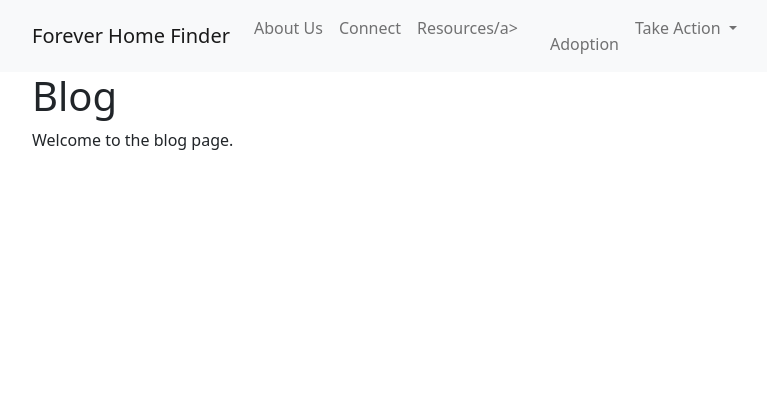
After one commit to samanthafrances/forever_home_finder, a Django app: page /blog/ in a window 1280 px wide. The commit adds this page. Shown: the top 420 px of the page, without its empty margins (50-817 px from the left). Run offline with Django 5.2, Linux system fonts and the light colour scheme.

Commit message:
add to navbar, create blog, donate, and volunteer

```diff
--- a/main_app/templates/base.html
+++ b/main_app/templates/base.html
@@ -26,6 +26,26 @@
                     <li class="nav-item">
                         <a class="nav-link" href="{% url 'about' %}">About Us</a>
                     </li>
+                    <li class="nav-item">
+                        <a class="nav-link" href="{% url 'messaging' %}">Connect</a>
+                    </li>
+                    <li class="nav-item">
+                        <a class="nav-link" href="{% url 'resources' %}">Resources/a>
+                    </li>
+                    <li class="nav-item">
+                        <a class="nav-link" href="{% url 'adoption' %}">Adoption</a>
+                    </li>
+                    <li class="nav-item dropdown">
+                        <a class="nav-link dropdown-toggle" href="#" id="navbarDropdown" role="button" data-bs-toggle="dropdown"
+                            aria-expanded="false">
+                            Take Action
+                        </a>
+                        <ul class="dropdown-menu" aria-labelledby="navbarDropdown">
+                            <li><a class="dropdown-item" href="{% url 'volunteer' %}">Volunteer</a></li>
+                            <li><a class="dropdown-item" href="{% url 'donate' %}">Donate</a></li>
+                            <li><a class="dropdown-item" href="{% url 'blog' %}">Blog</a></li>
+                        </ul>
+                    </li>
                 </ul>
             </div>
         </div>
--- /dev/null
+++ b/main_app/templates/blog.html
@@ -0,0 +1,6 @@
+{% extends 'base.html' %}
+
+{% block content %}
+<h1>Blog</h1>
+<p>Welcome to the blog page.</p>
+{% endblock %}
--- /dev/null
+++ b/main_app/templates/donate.html
@@ -0,0 +1,6 @@
+{% extends 'base.html' %}
+
+{% block content %}
+<h1>Donate</h1>
+<p>Welcome to the donate page.</p>
+{% endblock %}
--- /dev/null
+++ b/main_app/templates/volunteer.html
@@ -0,0 +1,6 @@
+{% extends 'base.html' %}
+
+{% block content %}
+<h1>Volunteer</h1>
+<p>Welcome to the volunteer page.</p>
+{% endblock %}
--- a/main_app/urls.py
+++ b/main_app/urls.py
@@ -4,4 +4,7 @@ from . import views
 urlpatterns = [
     path('', views.home, name='home'),
     path('about/', views.about, name='about'),
+    path('volunteer/', views.volunteer_view, name='volunteer'),
+    path('blog/', views.blog_view, name='blog'),
+    path('donate/', views.donate_view, name='donate'),
 ]
--- a/main_app/views.py
+++ b/main_app/views.py
@@ -6,3 +6,12 @@ def home(request):
 
 def about(request):
   return render(request, 'about.html')
+
+def volunteer_view(request):
+    return render(request, 'volunteer.html')
+
+def blog_view(request):
+    return render(request, 'blog.html')
+
+def donate_view(request):
+    return render(request, 'donate.html')
```
